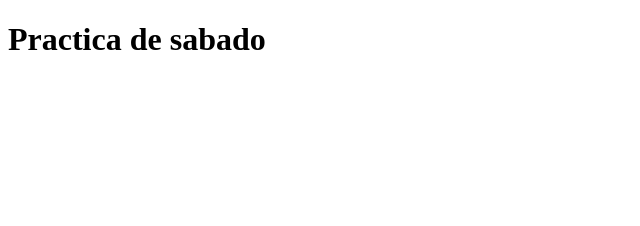
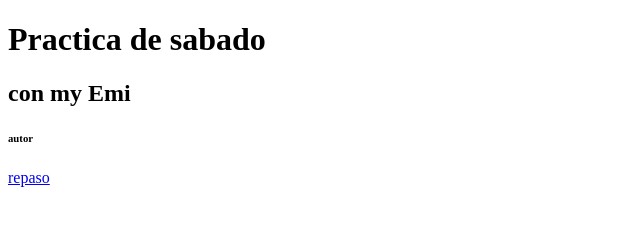
Before and after one commit to flavianoelia/sabado, a plain HTML site: page practicamos/index.html in a window 1280 px wide. Shown: the whole page, without its empty margins (0-640 px from the left). Drawn offline with Linux system fonts and the light colour scheme.

Commit message:
se agrego archivo nvo html

```diff
--- a/practicamos/index.html
+++ b/practicamos/index.html
@@ -7,7 +7,9 @@
 </head>
 <body>
     <h1>Practica de sabado</h1>
-
+    <h2>con my Emi</h2>
+    <h6>autor</h6>
+<a href="otro.html">repaso</a>
 
 </body>
 </html>
```
